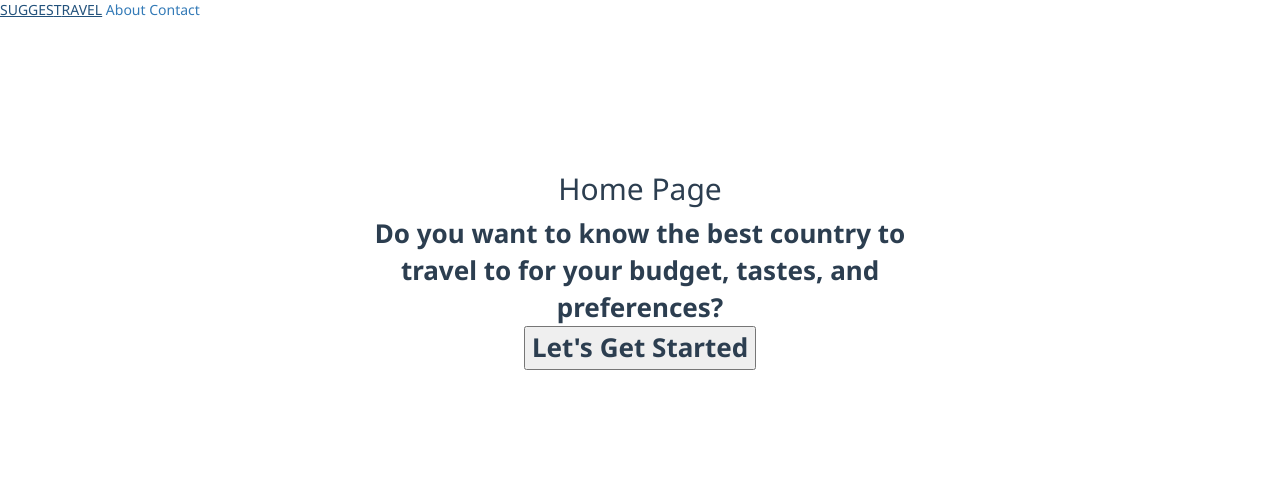
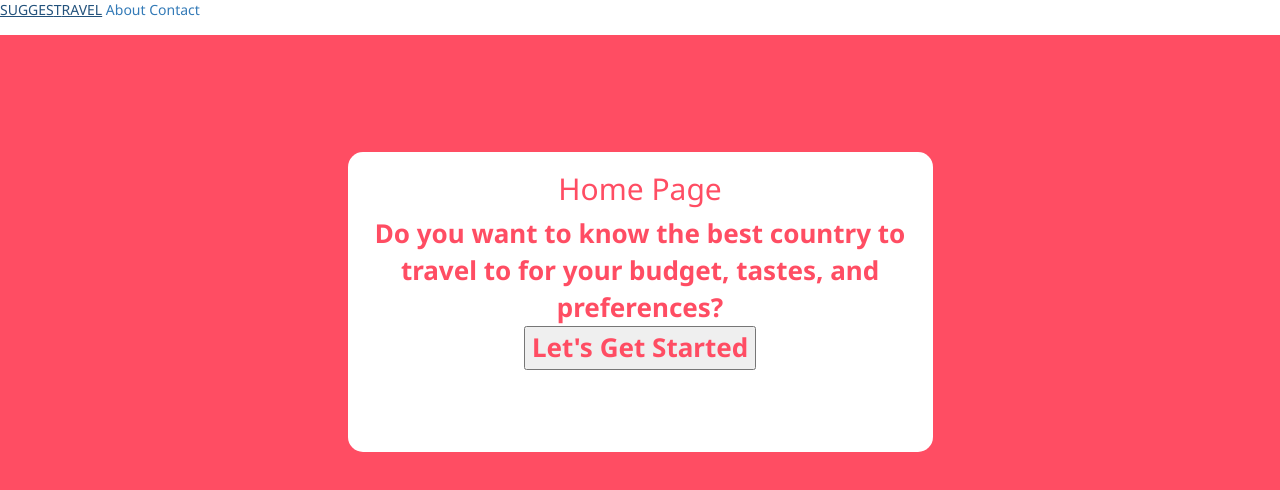
Before and after one commit to alexdecapri/travel-suggestion, a website: page index.html in a window 1280 px wide. Drawn offline with nearby package versions, Linux system fonts and the light colour scheme; some packages are replaced by stand-ins of ours.

Commit message:
added jquery UI cdn to get animations to work, color changes twice at home screen and not at all on button clicks

```diff
--- a/index.html
+++ b/index.html
@@ -23,9 +23,11 @@
 
 
     <script src="https://ajax.googleapis.com/ajax/libs/jquery/2.2.2/jquery.min.js"></script>
+    <script src="https://code.jquery.com/ui/1.11.3/jquery-ui.min.js" integrity="sha256-xI/qyl9vpwWFOXz7+x/9WkG5j/SVnSw21viy8fWwbeE=" crossorigin="anonymous"></script>
     <script src="https://ajax.googleapis.com/ajax/libs/angularjs/1.4.9/angular.min.js"></script>
     <script src="https://cdnjs.cloudflare.com/ajax/libs/angular-ui-router/0.3.1/angular-ui-router.min.js"></script>
     <script src="https://maxcdn.bootstrapcdn.com/bootstrap/3.3.6/js/bootstrap.min.js"></script>
+    <script src="js/jquery.js"></script>
     <script src="js/app.js"></script>
     <script src="views/home/homeCtrl.js"></script>
     <script src="views/home/homeService.js"></script>
--- /dev/null
+++ b/js/jquery.js
@@ -0,0 +1,26 @@
+var colors = ['#FF4D63', '#3848AC', '#513584', '#9D4075', '#4D7AFF', '#875EEF', '#525561'];
+
+$(document).ready(function() {
+
+  getRandomColor();
+  $('button').click(getRandomColor());
+
+  function getRandomColor() {
+
+    var color = colors[Math.floor(Math.random() * colors.length)];
+
+    $('body').animate({
+        backgroundColor: color,
+        color: color
+    }, 800);
+    $('#main-box').animate({
+        color: color
+    }, 800);
+    $('#top-banner').animate({
+        color: color
+    }, 800);
+
+
+  }
+
+});
--- a/sass/style.scss
+++ b/sass/style.scss
@@ -9,21 +9,21 @@ body, html {
   padding: 0;
   // background-color: $bodyColor;
   // color: $bodyColor;
-  font-family: 'Noto Sans';
+  font-family: 'Noto Sans', 'sans-serif';
 }
 
 #top-banner {
   background-color: white;
   width: 100%;
   height: 35px;
-  color: $bodyColor;
+  // color: $bodyColor;
 }
 
 #main-box {
   background-color: white;
   // width: 500px;
   height: 300px;
-  color: $bodyColor;
+  // color: $bodyColor;
   border-radius: 15px;
   // margin: 10% auto;
   margin-top: 10%;
--- a/views/home/homeCtrl.js
+++ b/views/home/homeCtrl.js
@@ -2,28 +2,6 @@ var app = angular.module('travelApp');
 
 app.controller('homeCtrl', function($scope, $rootScope) {
 
-  var colors = ['#FF4D63', '#3848AC', '#513584', '#9D4075', '#4D7AFF', '#875EEF', '#525561'];
-
-  $(document).ready(function() {
-
-    getRandomColor();
-    // $('button').on('click', getRandomColor());
-
-    function getRandomColor() {
-
-      var color = Math.floor(Math.random() * colors.length);
-
-      $('body').animate({
-          backgroundColor: colors[color],
-          color: colors[color]
-      }, 800);
-      $('#main-box').animate({
-          color: colors[color]
-      }, 800);
 
 
-    }
-
-  });
-
 });
```
Also changed, not shown: css/style.css.
